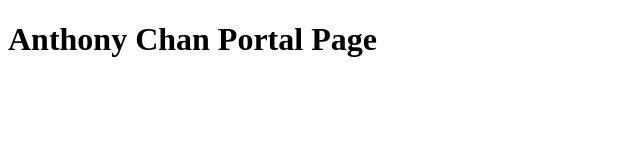
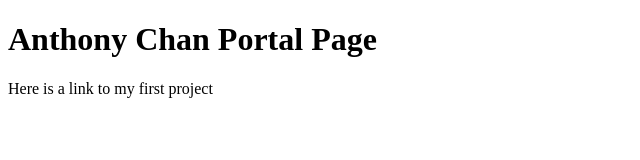
Before and after one commit to cck811/DES157A, a plain HTML site: page index.html in a window 1280 px wide. Shown: the whole page, without its empty margins (0-640 px from the left). Drawn offline with Linux system fonts and the light colour scheme.

Commit message:
add file to project1

```diff
--- a/index.html
+++ b/index.html
@@ -7,5 +7,7 @@
 </head>
 <body>
     <h1>Anthony Chan Portal Page</h1>
+
+    <p>Here is a link to my <a href="project1.html"></a>first project</p>
 </body>
 </html>
```
Also changed, not shown: project1.html (added).
